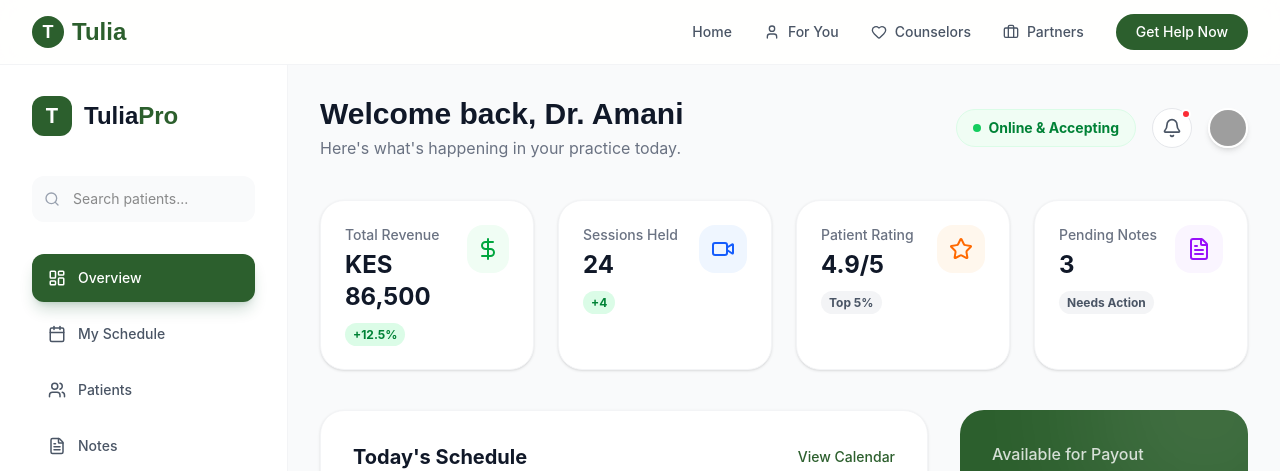
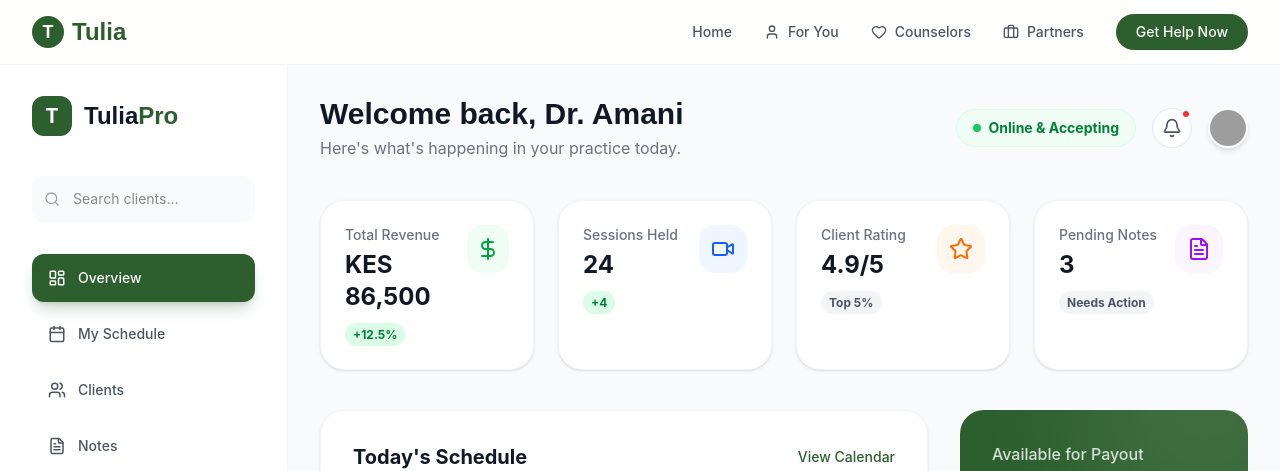
Before and after one commit to Lawrence137/tulia-antigravity, a React (Vite) app: page /counselor in a window 1280 px wide. Shown: the top 471 px of the page. Built offline with nearby package versions, Linux system fonts and the light colour scheme; grey boxes are pictures that could not be loaded.

Commit message:
patients to clients

```diff
--- a/src/pages/CounselorPortal.jsx
+++ b/src/pages/CounselorPortal.jsx
@@ -14,7 +14,7 @@ const CounselorPortal = () => {
     const menuItems = [
         { id: 'overview', label: 'Overview', icon: LayoutDashboard },
         { id: 'schedule', label: 'My Schedule', icon: Calendar },
-        { id: 'patients', label: 'Patients', icon: Users },
+        { id: 'clients', label: 'Clients', icon: Users },
         { id: 'notes', label: 'Notes', icon: FileText },
         { id: 'earnings', label: 'Earnings', icon: PieChart },
         { id: 'settings', label: 'Settings', icon: Settings },
@@ -49,7 +49,7 @@ const CounselorPortal = () => {
                         <div className="grid grid-cols-1 md:grid-cols-2 lg:grid-cols-4 gap-6">
                             <StatWidget label="Total Revenue" value="KES 86,500" change="+12.5%" icon={DollarSign} color="text-green-600" bg="bg-green-50 dark:bg-green-900/10" />
                             <StatWidget label="Sessions Held" value="24" change="+4" icon={Video} color="text-blue-600" bg="bg-blue-50 dark:bg-blue-900/10" />
-                            <StatWidget label="Patient Rating" value="4.9/5" change="Top 5%" icon={Star} color="text-orange-500" bg="bg-orange-50 dark:bg-orange-900/10" />
+                            <StatWidget label="Client Rating" value="4.9/5" change="Top 5%" icon={Star} color="text-orange-500" bg="bg-orange-50 dark:bg-orange-900/10" />
                             <StatWidget label="Pending Notes" value="3" change="Needs Action" icon={FileText} color="text-purple-600" bg="bg-purple-50 dark:bg-purple-900/10" />
                         </div>
 
@@ -136,7 +136,7 @@ const CounselorPortal = () => {
                                             time="15m ago"
                                         />
                                     </div>
-                                    <button className="w-full mt-4 py-3 border border-gray-200 dark:border-zinc-700 text-gray-600 dark:text-gray-300 rounded-xl font-medium hover:bg-gray-50 dark:hover:bg-zinc-800" onClick={() => setActiveTab('patients')}>
+                                    <button className="w-full mt-4 py-3 border border-gray-200 dark:border-zinc-700 text-gray-600 dark:text-gray-300 rounded-xl font-medium hover:bg-gray-50 dark:hover:bg-zinc-800" onClick={() => setActiveTab('clients')}>
                                         View All Requests
                                     </button>
                                 </div>
@@ -274,15 +274,15 @@ const CounselorPortal = () => {
                         </div>
                     </div>
                 );
-            case 'patients':
+            case 'clients':
                 return (
                     <div className="space-y-6 animate-in fade-in duration-500">
-                        <h1 className="text-3xl font-display font-bold text-gray-900 dark:text-white">Patients</h1>
+                        <h1 className="text-3xl font-display font-bold text-gray-900 dark:text-white">Clients</h1>
                         <div className="bg-white dark:bg-zinc-900 rounded-3xl p-8 border border-gray-100 dark:border-zinc-800 shadow-sm">
                             <div className="flex items-center gap-4 mb-8">
                                 <div className="relative flex-grow">
                                     <Search size={20} className="absolute left-4 top-1/2 -translate-y-1/2 text-gray-400" />
-                                    <input type="text" placeholder="Search patients..." className="w-full pl-12 pr-4 py-3 bg-gray-50 dark:bg-zinc-800 rounded-xl border-transparent focus:bg-white dark:focus:bg-zinc-900 outline-none transition-all" />
+                                    <input type="text" placeholder="Search clients..." className="w-full pl-12 pr-4 py-3 bg-gray-50 dark:bg-zinc-800 rounded-xl border-transparent focus:bg-white dark:focus:bg-zinc-900 outline-none transition-all" />
                                 </div>
                             </div>
                             <div className="space-y-4">
@@ -349,7 +349,7 @@ const CounselorPortal = () => {
                         <input
                             type="text"
                             className="w-full pl-10 pr-4 py-3 bg-gray-50 dark:bg-zinc-800 rounded-xl text-sm border-transparent focus:bg-white dark:focus:bg-zinc-900 border border-gray-100 dark:border-zinc-700 outline-none transition-all"
-                            placeholder="Search patients..."
+                            placeholder="Search clients..."
                         />
                     </div>
 
```
